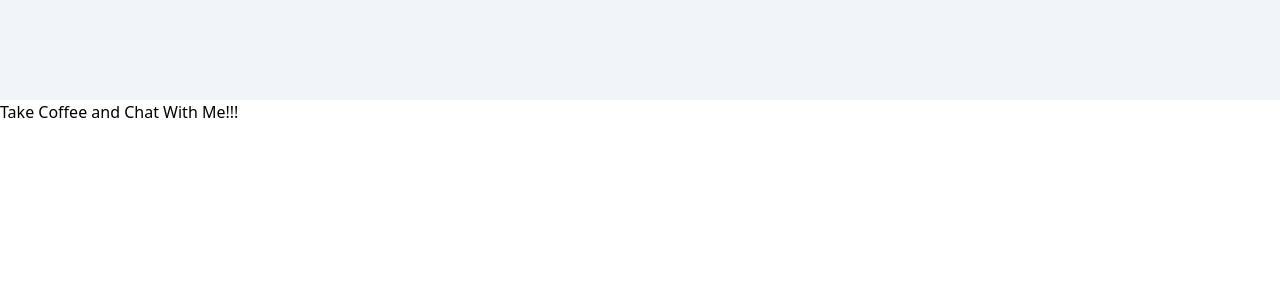
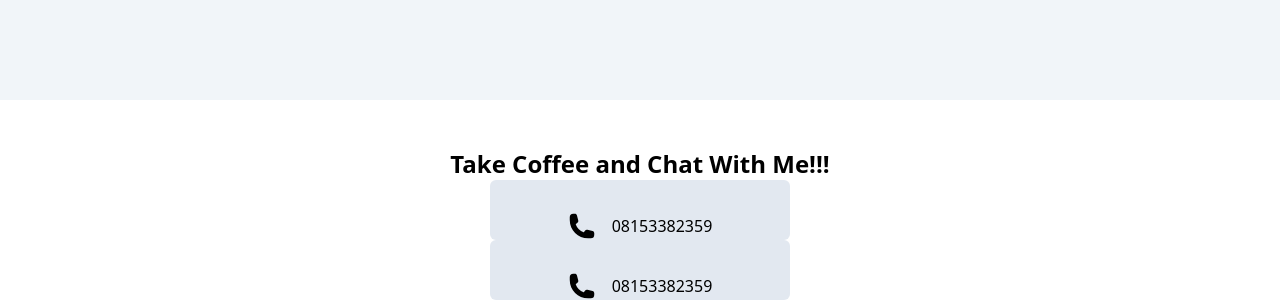
Before and after one commit to samfajobi/MyWebsite, a React (Create React App) app: page / in a window 1280 px wide. Shown: the part 2912-3212 px from the top of the page. Before the commit the page ends 3036 px from the top, so only its background shows below. Built offline with nearby package versions, Linux system fonts and the light colour scheme.

Commit message:
Update Contact Section

```diff
--- a/src/components/Contact.js
+++ b/src/components/Contact.js
@@ -1,15 +1,21 @@
-
+import { PhoneIcon } from '@heroicons/react/24/solid'
 
 const contact = () => {
   return (
-    <div>
-       <h2>Take Coffee and Chat With Me!!!</h2>
-        <div className="flex flex-row">
+    <div className="flex relative flex-col text-center
+     md:text-row items-center px-10 justify-evenly mx-auto">
+       <h2 className="text-center pt-12 text-2xl font-semibold">Take Coffee and Chat With Me!!!</h2>
+
+        <div className="flex flex-row space-x-10">
            <div>
-              <img />
-           </div>
-           <div>
-
+              <div className='rounded-md w-[300px] bg-slate-200 flex pt-8 items-center space-x-4 justify-center'>
+                <PhoneIcon className='w-7 h-7'/>
+                <h4>08153382359</h4>
+              </div>
+              <div className='rounded-md w-[300px] bg-slate-200 flex pt-8 items-center space-x-4 justify-center'>
+                <PhoneIcon className='w-7 h-7'/>
+                <h4>08153382359</h4>
+              </div>
            </div>
         </div>
     </div>
```
